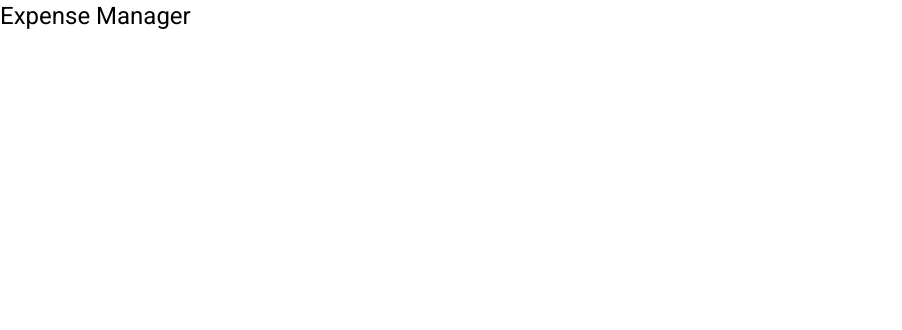
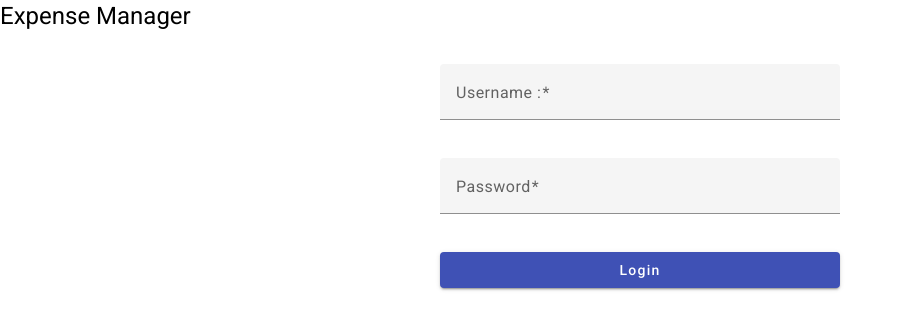
Before and after one commit to ExpensePro/expenseproUI, an Angular app: page /login in a window 1280 px wide. Before the commit this address led to /. Shown: the top 330 px of the page, without its empty margins (0-902 px from the left). Built offline with nearby package versions, Linux system fonts and the light colour scheme.

Commit message:
Login component: Initial UI commit

```diff
--- /dev/null
+++ b/src/app/Components/login/login.component.html
@@ -0,0 +1,13 @@
+<form [formGroup]="loginForm" (submit)="onLogin()">
+    <mat-form-field appearance="fill" class="full-width">
+        <mat-label>Username :</mat-label>
+        <input matInput formControlName="username" />
+    </mat-form-field>
+
+    <mat-form-field appearance="fill" class="full-width">
+        <mat-label>Password</mat-label>
+        <input matInput type="password" formControlName="password" />
+    </mat-form-field>
+
+    <button mat-raised-button color="primary" type="submit">Login</button>
+</form>
--- /dev/null
+++ b/src/app/Components/login/login.component.scss
@@ -0,0 +1,11 @@
+form {
+  max-width: 400px;
+  margin: 2rem auto;
+  display: flex;
+  flex-direction: column;
+  gap: 1rem;
+}
+
+.full-width {
+  width: 100%;
+}
--- /dev/null
+++ b/src/app/Components/login/login.component.ts
@@ -0,0 +1,43 @@
+import { Component, OnInit } from '@angular/core';
+import { CommonModule } from '@angular/common';
+import { FormBuilder, FormControl, FormGroup, Validators, ReactiveFormsModule } from '@angular/forms';
+import { Router } from '@angular/router';
+import { MatFormFieldModule } from '@angular/material/form-field';
+import { MatInputModule } from '@angular/material/input';
+import { MatButtonModule } from '@angular/material/button';
+
+@Component({
+  selector: 'app-login',
+  standalone: true,
+  imports: [CommonModule,
+    MatFormFieldModule,
+    MatInputModule,
+    MatButtonModule,
+    ReactiveFormsModule
+  ],
+  templateUrl: './login.component.html',
+  styleUrls: ['./login.component.scss']
+})
+export class LoginComponent implements OnInit {
+
+  public loginForm!: FormGroup;
+
+  constructor(private fb: FormBuilder, private router: Router) { }
+
+  ngOnInit(): void {
+    this.loginForm = this.fb.group({
+      username: new FormControl('', Validators.required),
+      password: new FormControl('', Validators.required)
+    })
+  }
+
+  public onLogin(): void {
+    const { username, password } = this.loginForm.value;
+
+    if (username === 'harsh@gmail.com' && password === 'harsh') {
+      this.router.navigate(['/expenses']);
+    } else {
+      alert('Invalid credentials');
+    }
+  }
+}
--- a/src/app/app-routing.module.ts
+++ b/src/app/app-routing.module.ts
@@ -2,8 +2,10 @@ import { NgModule } from '@angular/core';
 import { RouterModule, Routes } from '@angular/router';
 
 const routes: Routes = [
-    {
-    path: '',
+  { path: '', redirectTo: 'login', pathMatch: 'full' },
+  { path: 'login', loadComponent: () => import('./Components/login/login.component').then(m => m.LoginComponent) },
+  {
+    path: 'expenses',
     loadComponent: () => import('./Components/expense-list/expense-list.component')
       .then(m => m.ExpenseListComponent)
   }
```
Also changed, not shown: 1 other file (tests, documents, lock files or other folders).
